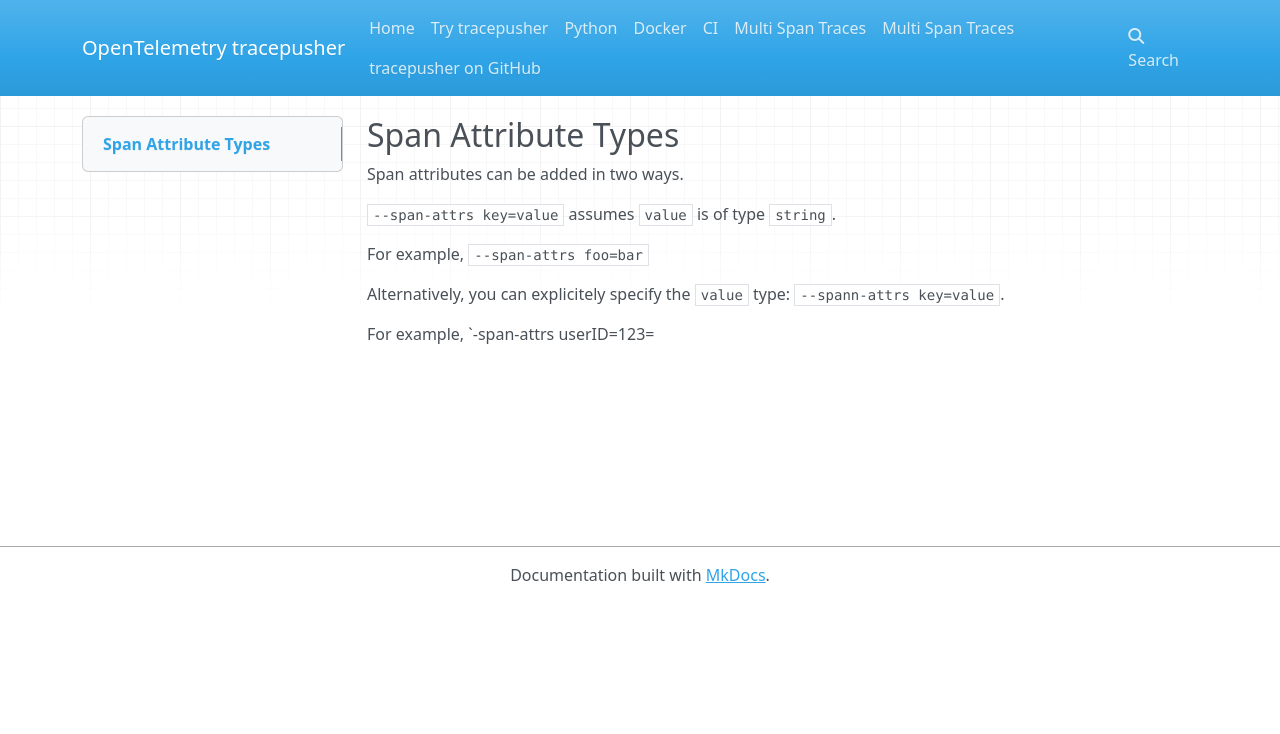
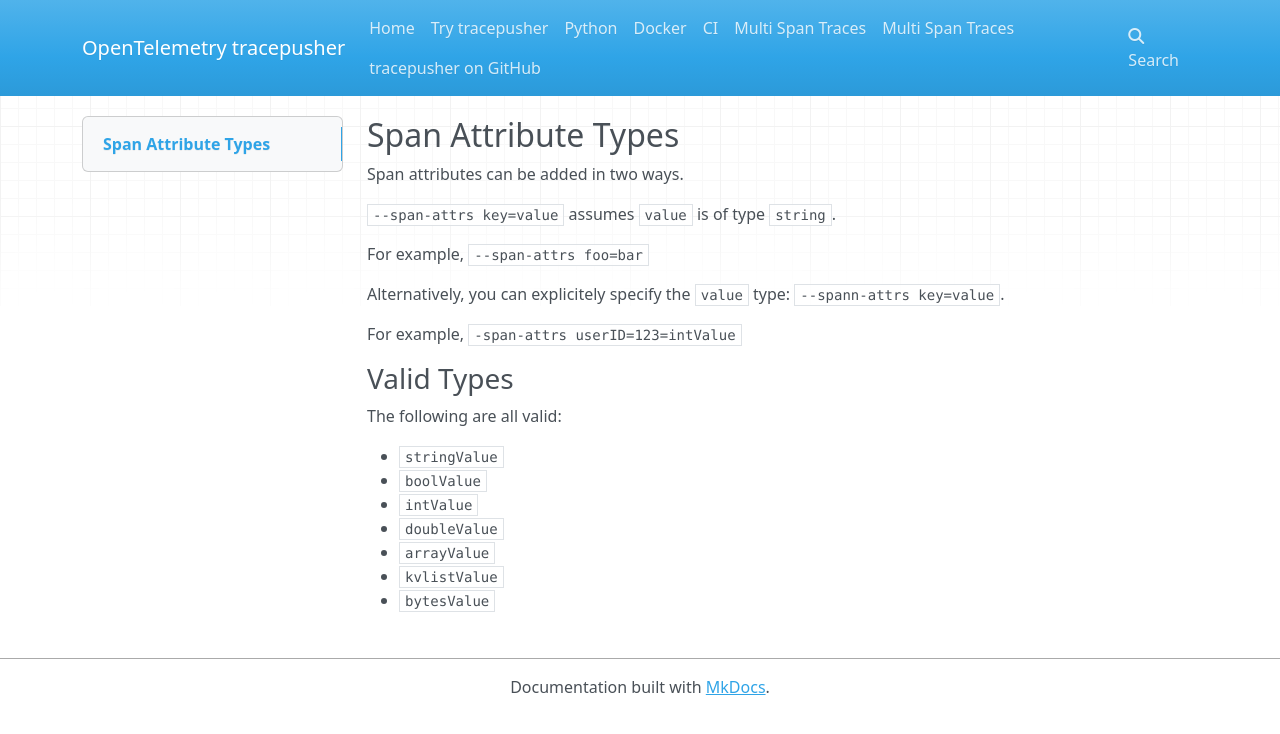
Before and after one commit to agardnerIT/tracepusher, an MkDocs documentation site: the page built from docs/reference/span-attribute-types.md, in a window 1280 px wide. Shown: the top 734 px of the page. Built offline with MkDocs 1.6.1, drawn with Linux system fonts in a browser that asks for light colours; nearby versions of some CDN libraries.

Commit message:
add valid types
Signed-off-by: Adam Gardner <26523841+agardnerIT@users.noreply.github.com>

```diff
--- a/docs/reference/span-attribute-types.md
+++ b/docs/reference/span-attribute-types.md
@@ -9,4 +9,16 @@ For example, `--span-attrs foo=bar`
 Alternatively, you can explicitely specify the `value` type:
 `--spann-attrs key=value`.
 
-For example, `-span-attrs userID=123=
+For example, `-span-attrs userID=123=intValue`
+
+### Valid Types
+
+The following are all valid:
+
+- `stringValue`
+- `boolValue`
+- `intValue`
+- `doubleValue`
+- `arrayValue`
+- `kvlistValue`
+- `bytesValue`
```
